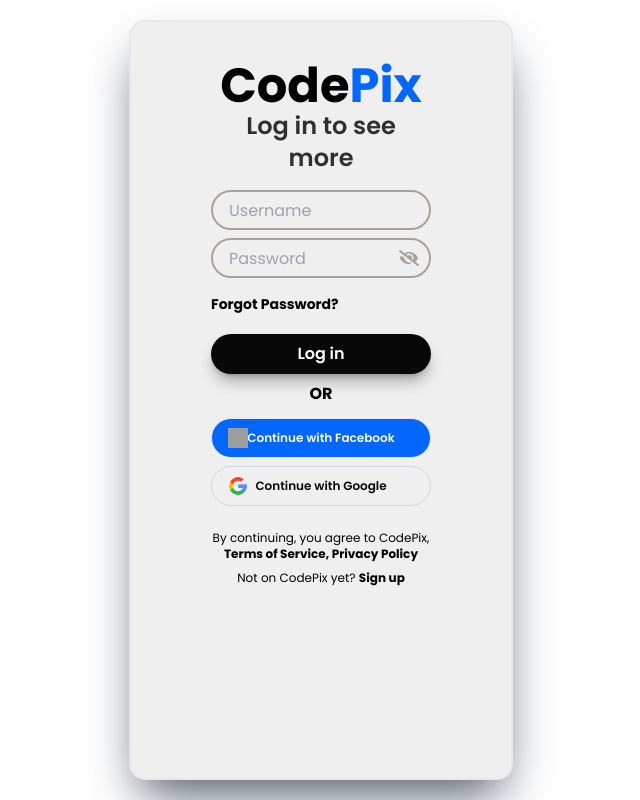
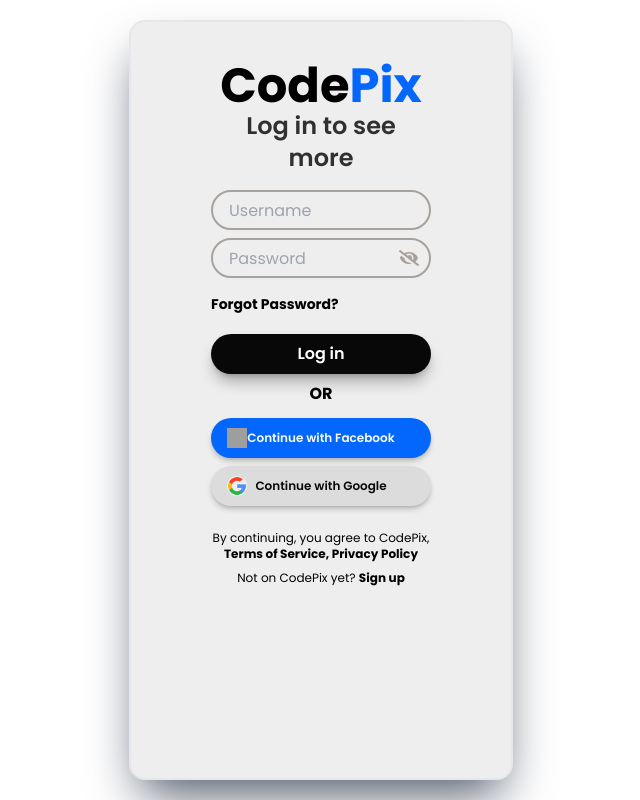
Before and after one commit to EijiroNotME/Photo-G-V2, a React (Vite) app: page /log-in in a window 1280 px wide. Shown: the whole page, without its empty margins (319-959 px from the left). Built offline with nearby package versions, Linux system fonts and the light colour scheme; grey boxes are pictures that could not be loaded.

Commit message:
finishing-login-signup

```diff
--- a/src/Components/log-in-panel/log-in-panel.tsx
+++ b/src/Components/log-in-panel/log-in-panel.tsx
@@ -16,7 +16,7 @@
       <div className="h-full flex items-center justify-center">
         <div className="w-[95%] sm:w-[65%] md:w-[55%] lg:w-[45%] xl:w-[30%] h-[100vh] xl:h-[95%] bg-primaryDarker rounded-2xl border-2 shadow-2xl shadow-gray-600 flex justify-center">
           <div className="my-10 w-full px-8 sm:px-10 md:px-14 lg:px-20">
-            <h1 className="font-bold text-5xl text-secondaryDarker">Code<span className="text-accent">Pix</span></h1>
+            <h1 className="font-bold text-5xl text-secondaryDarker"><NavLink to="/">Code<span className="text-accent">Pix</span></NavLink></h1>
             <h3 className="text-2xl text-secondaryDarker/80 font-semibold">Log in to see more</h3>
             <div className="text-base">
               <div className="grid grid-cols-1 gap-2 my-4">
@@ -46,11 +46,11 @@
                   <h1>OR</h1>
                 </div>
                 <div className="grid grid-cols-1 gap-2 my-1 text-[10px] sm:text-[12px] md:text-xs">
-                  <button className="w-full h-10 relative rounded-full text-primary bg-accent border font-semibold hover:bg-accent/80 transition-all flex items-center justify-center">
+                  <button className="w-full h-10 relative rounded-full text-primary bg-accent font-semibold hover:bg-accent/80 transition-all flex items-center justify-center shadow-md shadow-secondary/20">
                     <img src={facebook} alt="Facebook icon" className="absolute left-4 h-5 w-5" />
                     <span>Continue with Facebook</span>
                   </button>
-                  <button className="w-full h-10 relative rounded-full text-secondary bg-primaryDarker border border-gray-300 font-semibold hover:bg-primaryDarker100 transition-all flex items-center justify-center">
+                  <button className="w-full h-10 relative rounded-full text-secondary bg-primaryDarker100 border-gray-300 font-semibold hover:bg-primaryDarker100/80 transition-all flex items-center justify-center shadow-md shadow-secondary/20">
                     <img src={google} alt="Google icon" className="absolute left-4 h-5 w-5" />
                     <span>Continue with Google</span>
                   </button>
--- a/src/Components/sign-up-panel/sign-up-panel.tsx
+++ b/src/Components/sign-up-panel/sign-up-panel.tsx
@@ -10,7 +10,7 @@
         <div className="h-full flex items-center justify-center">
           <div className="w-[95%] sm:w-[65%] md:w-[55%] lg:w-[45%] xl:w-[30%] h-[100vh] xl:h-[95%] bg-primaryDarker rounded-2xl border-2 shadow-2xl shadow-gray-600 flex justify-center">
             <div className="my-10 w-full m-20">
-              <h1 className="font-bold text-5xl text-secondaryDarker">Code<span className="text-accent">Pix</span></h1>
+            <h1 className="font-bold text-5xl text-secondaryDarker"><NavLink to="/">Code<span className="text-accent">Pix</span></NavLink></h1>
               <div className="text-base">
                 <div className="grid grid-cols-1 gap-2 my-4">
                     <input className="h-10 rounded-full bg-primaryDarker border-2 border-stone-400 hover:border-secondaryDarker/50 focus:border-accent focus:border-2 focus:outline-none focus:shadow-accent/20 focus:shadow-md px-4" type="text" placeholder="Username"/>
@@ -28,11 +28,11 @@
                             <h1>OR</h1>
                         </div>
                     <div className="grid grid-cols-1 gap-2 my-1 text-[10px] sm:text-[12px] md:text-xs">
-                        <button className="w-full h-10 relative rounded-full text-primary bg-accent border font-semibold hover:bg-accent/80 transition-all flex items-center justify-center">
+                        <button className="w-full h-10 relative rounded-full text-primary bg-accent font-semibold hover:bg-accent/80 transition-all flex items-center justify-center shadow-md shadow-secondary/20">
                             <img src={facebook} alt="Facebook icon" className="absolute left-4 h-5 w-5"/>
                             <span>Continue with Facebook</span>
                         </button>
-                        <button className="w-full h-10 relative rounded-full text-secondary bg-primaryDarker border border-gray-300 font-semibold hover:bg-primaryDarker100 transition-all flex items-center justify-center">
+                        <button className="w-full h-10 relative rounded-full text-secondary bg-primaryDarker100 border-gray-300 font-semibold hover:bg-primaryDarker100/80 transition-all flex items-center justify-center shadow-md shadow-secondary/20">
                             <img src={google} alt="Google icon" className="absolute left-4 h-5 w-5" />
                             <span>Continue with Google</span>
                         </button>
--- a/tailwind.config.js
+++ b/tailwind.config.js
@@ -9,14 +9,15 @@
       colors: {
         primaryLighter: "#FFFFFF",
         primary: "#F8FCFF",
-        primaryDarker: "#EFEFEF",
-        primaryDarker100: "#D3D3D3",
+        primaryDarker: "#EEEEEE",
+        primaryDarker100: "#DCDCDC",
 
         secondaryLighter: "#0E0E0E",
         secondary: "#080808",
         secondaryDarker: "#000000",
 
         accent: "#0367FD",
+        google: "#F2F2F2",
       },
     },
   },
```
